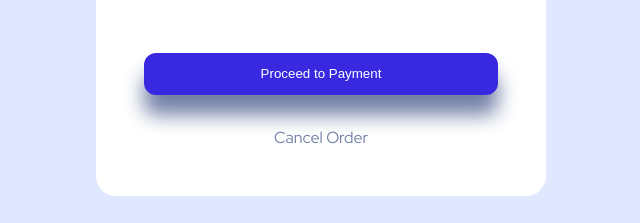
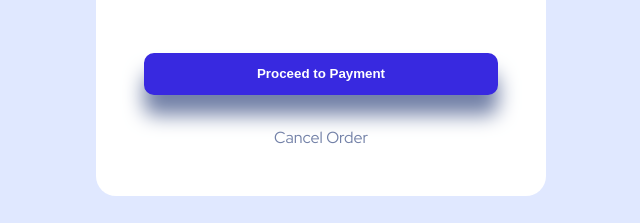
Before and after one commit to Duck322/order-summary-component-main, a plain HTML site: page index.html in a window 1280 px wide. Shown: the part 553-776 px from the top of the page, 319-959 px from the left. Drawn offline with Linux system fonts and the light colour scheme.

Commit message:
12/11 3:20
updated payment button text to bold, reduced button border radius to 10px.

```diff
--- a/css/desktop-style.css
+++ b/css/desktop-style.css
@@ -99,9 +99,10 @@ button {
   background-color: var(--bright-blue);
   box-shadow: 0px 20px 20px var(--light-blue);
   color: white;
+  font-weight: bold;
   width: 354px;
   height: 50px;
-  border-radius: 0.75rem;
+  border-radius: 0.625rem;
   border: solid 2px var(--bright-blue);
   margin-bottom: 2rem;
 }
```
